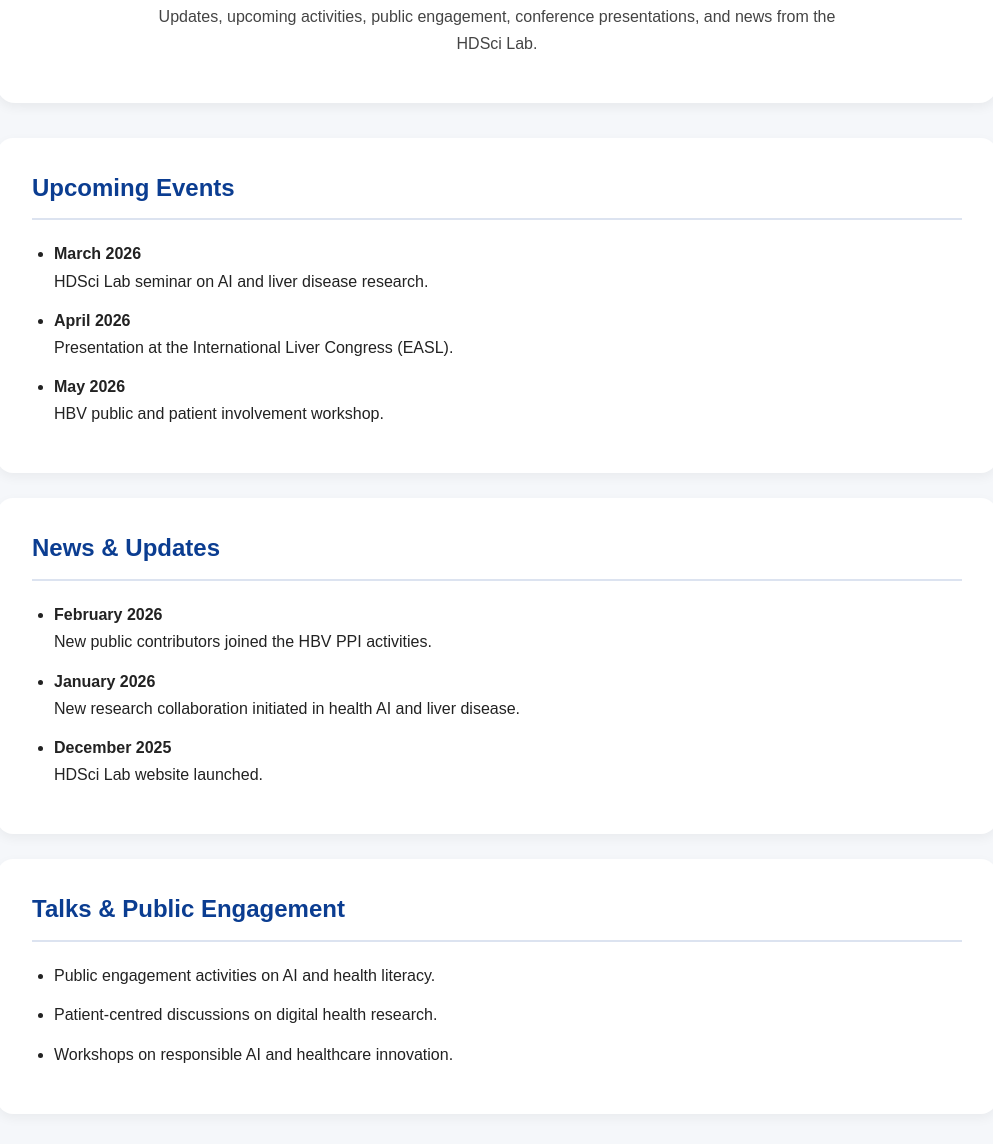
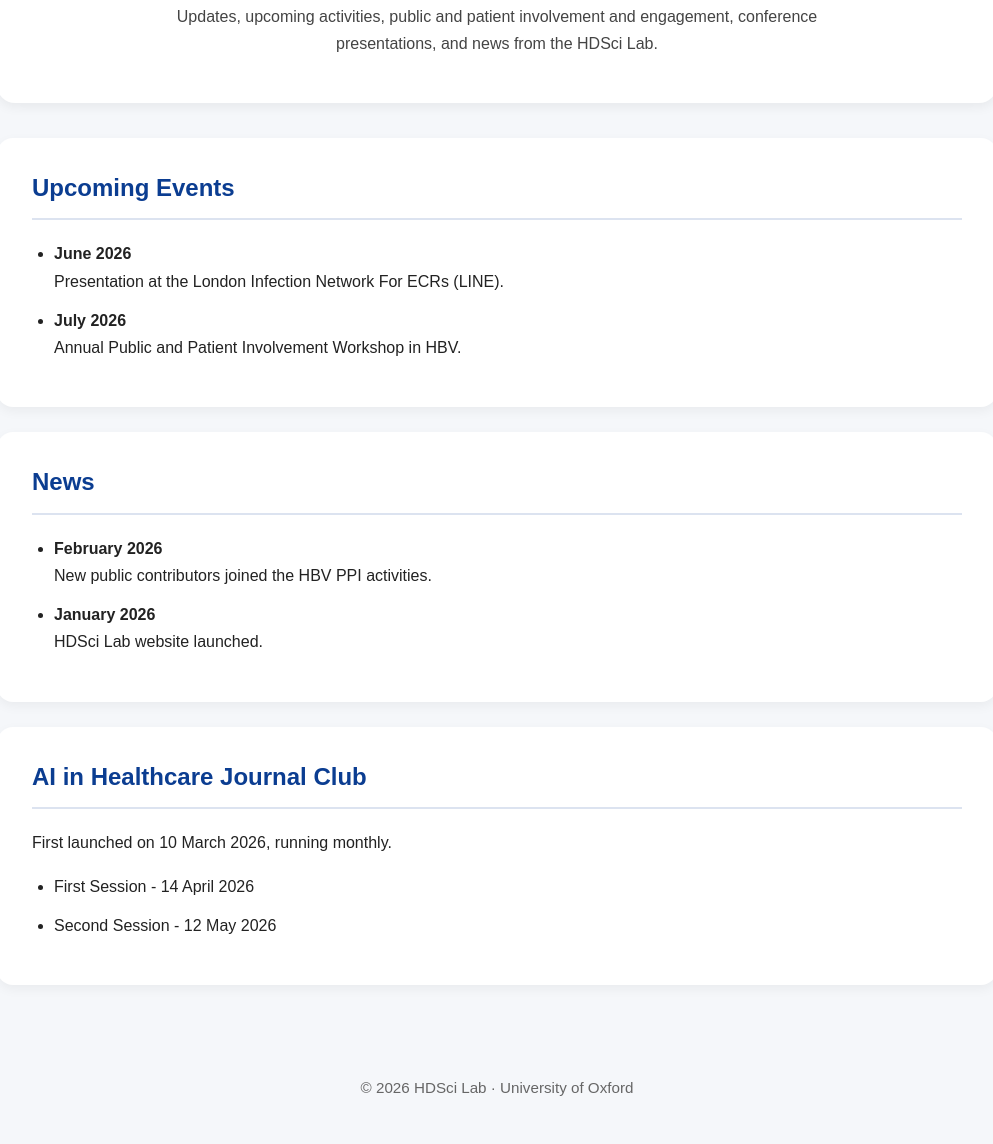
Before and after one commit to tinaty/hdsci-lab, a plain HTML site: page news.html in a window 1280 px wide. Shown: the part 232-1376 px from the top of the page, without its empty margins (143-1136 px from the left). Drawn offline with Linux system fonts and the light colour scheme.

Commit message:
Update news.html

```diff
--- a/news.html
+++ b/news.html
@@ -29,7 +29,7 @@
       <h1>News & Events</h1>
 
       <p>
-        Updates, upcoming activities, public engagement,
+        Updates, upcoming activities, public and patient involvement and engagement,
         conference presentations, and news from the HDSci Lab.
       </p>
 
@@ -43,28 +43,25 @@
       <ul>
 
         <li>
-          <strong>March 2026</strong><br>
-          HDSci Lab seminar on AI and liver disease research.
+          <strong>June 2026</strong><br>
+          Presentation at the London Infection Network For ECRs (LINE).
         </li>
 
         <li>
-          <strong>April 2026</strong><br>
-          Presentation at the International Liver Congress (EASL).
-        </li>
-
-        <li>
-          <strong>May 2026</strong><br>
-          HBV public and patient involvement workshop.
+          <strong>July 2026</strong><br>
+          Annual Public and Patient Involvement Workshop in HBV.
         </li>
 
       </ul>
 
     </div>
 
+
+
     <!-- News & Updates -->
     <div class="section">
 
-      <h2>News & Updates</h2>
+      <h2>News</h2>
 
       <ul>
 
@@ -75,11 +72,6 @@
 
         <li>
           <strong>January 2026</strong><br>
-          New research collaboration initiated in health AI and liver disease.
-        </li>
-
-        <li>
-          <strong>December 2025</strong><br>
           HDSci Lab website launched.
         </li>
 
@@ -87,29 +79,29 @@
 
     </div>
 
-    <!-- Talks & Engagement -->
+    <!-- AI in Healthcare Journal Club -->
     <div class="section">
 
-      <h2>Talks & Public Engagement</h2>
+      <h2>AI in Healthcare Journal Club</h2>
+
+      <p>
+        First launched on 10 March 2026, running monthly.
+      </p>
 
       <ul>
 
         <li>
-          Public engagement activities on AI and health literacy.
+          First Session - 14 April 2026<br>
         </li>
 
         <li>
-          Patient-centred discussions on digital health research.
-        </li>
+          Second Session - 12 May 2026<br>
 
-        <li>
-          Workshops on responsible AI and healthcare innovation.
         </li>
 
       </ul>
 
     </div>
-
   </div>
 
   <!-- Footer -->
```
